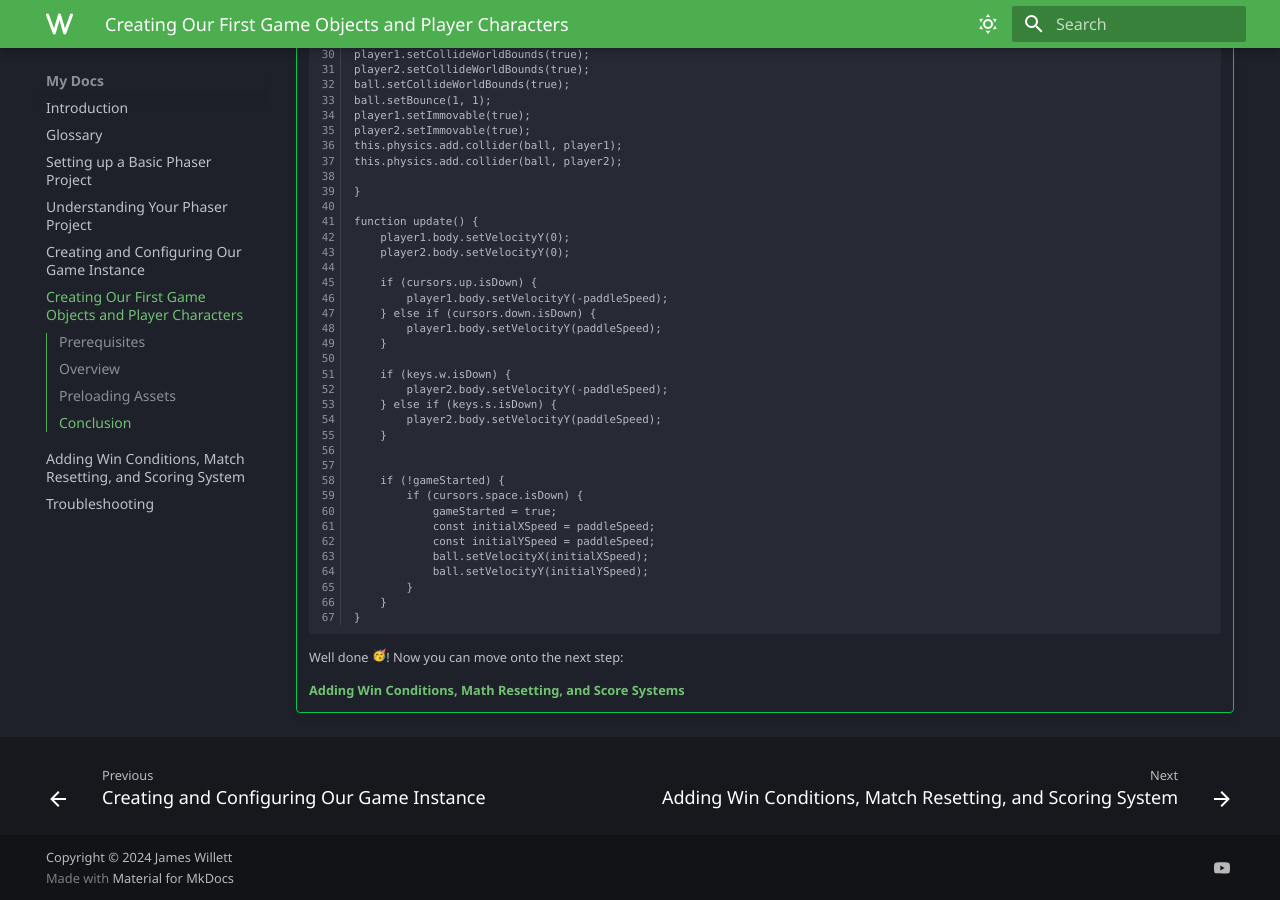
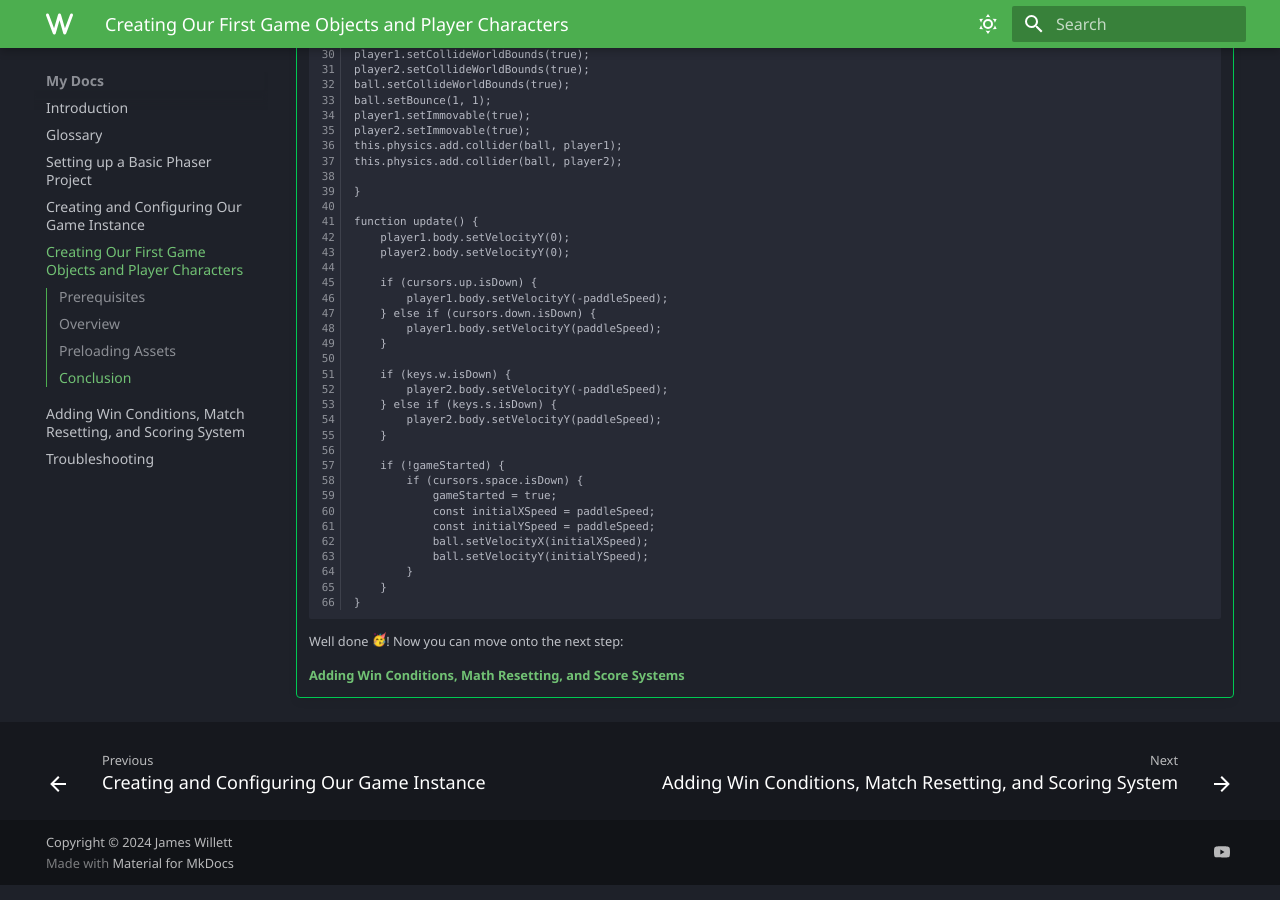
Before and after one commit to ndgeniebla/phaser-mkdocs, an MkDocs documentation site: the page built from docs/set-4.md, in a window 1280 px wide and 900 px high, scrolled down 8949 px. Built offline with MkDocs 1.6.1 and Material for MkDocs 9.7.7, drawn with Linux system fonts in a browser that asks for light colours; emoji names are drawn with the system emoji font; some web fonts are replaced.

Commit message:
remove set 2

```diff
--- a/docs/set-2.md
+++ /dev/null
@@ -1 +0,0 @@
-# Understanding Your Phaser Project
--- a/docs/set-4.md
+++ b/docs/set-4.md
@@ -442,7 +442,6 @@ function update() {
             player2.body.setVelocityY(paddleSpeed);
         }
 
-
         if (!gameStarted) {
             if (cursors.space.isDown) {
                 gameStarted = true;
```
